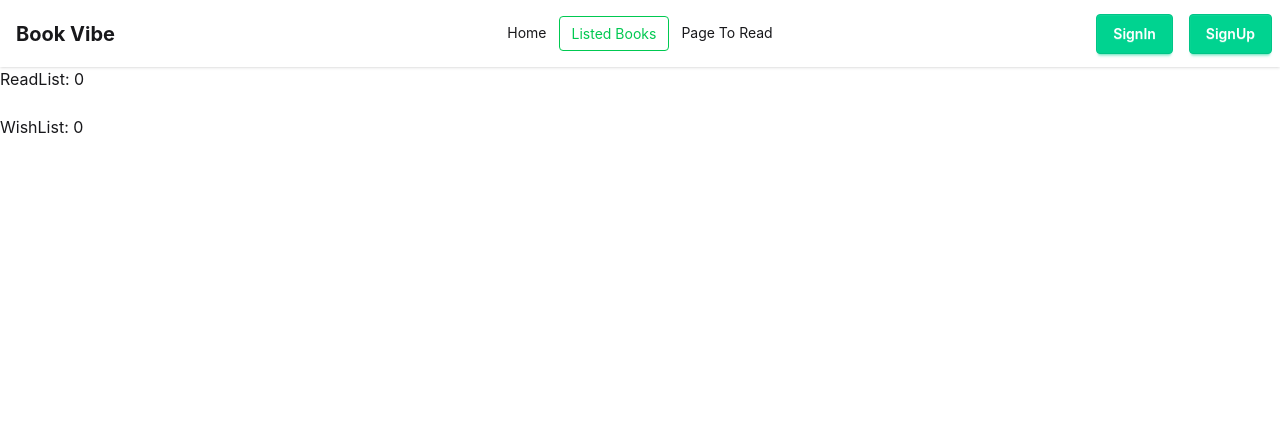
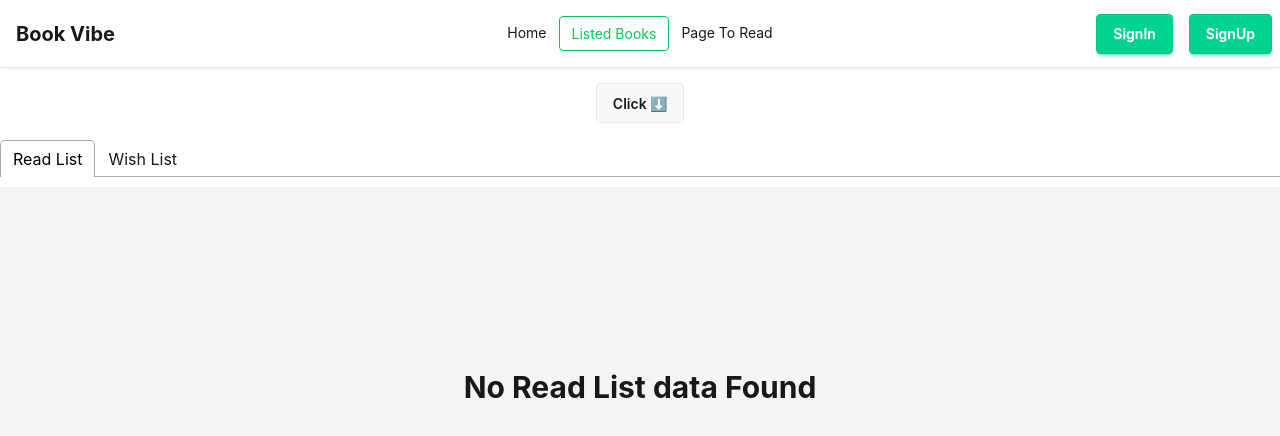
Before and after one commit to MriFardin-s/Ri-BookVibe, a React (Vite) app: page /books in a window 1280 px wide. Shown: the top 436 px of the page. Built offline with nearby package versions, Linux system fonts and the light colour scheme; a web font is replaced by a local one.

Commit message:
done sort

```diff
--- a/src/Book/Books.jsx
+++ b/src/Book/Books.jsx
@@ -1,14 +1,38 @@
-import React, { useContext } from 'react';
+import React, {  useState } from 'react';
 import { BookContext } from '../context/BookProvider';
+import { Tab, Tabs, TabList, TabPanel } from 'react-tabs';
+import 'react-tabs/style/react-tabs.css';
+import ListedReadList from '../Component/ListedBooks/ListedReadList';
+import ListedWishList from '../Component/ListedBooks/ListedWishList';
 
 const Books = () => {
-     const {storedBooks,wishList} = useContext(BookContext)
+    const [sortingType, setSortingType] = useState("");
+
     return (
-        <div className='container mx-auto'>
-           ReadList: {storedBooks.length}
-           <br />
-           <br />
-           WishList: {wishList.length}
+        <div className='container mx-auto my-3 '>
+
+            <div className='flex justify-center my-3' >
+                <div className="dropdown dropdown-start">
+                <div tabIndex={0} role="button" className="btn m-1">Click ⬇️ {sortingType} </div>
+                <ul tabIndex="-1" className="dropdown-content menu bg-base-100 rounded-box z-1 w-52 p-2 shadow-sm">
+                    <li onClick={()=> setSortingType('Pages')} ><a>Pages</a></li>
+                    <li onClick={()=> setSortingType('Rating')} ><a>Rating</a></li>
+                </ul>
+            </div>
+            </div>
+            <Tabs>
+                <TabList>
+                    <Tab>Read List</Tab>
+                    <Tab>Wish List</Tab>
+                </TabList>
+
+                <TabPanel>
+                    <ListedReadList sortingType={sortingType} />
+                </TabPanel>
+                <TabPanel>
+                    <ListedWishList sortingType={sortingType} />
+                </TabPanel>
+            </Tabs>
         </div>
     );
 };
--- /dev/null
+++ b/src/Component/ListedBooks/ListedReadList.jsx
@@ -0,0 +1,40 @@
+import React, { useContext, useEffect, useState } from 'react';
+import { BookContext } from '../../context/BookProvider';
+import BookCard from '../ui/bookCard';
+
+const ListedReadList = ({sortingType}) => {
+
+     const { storedBooks } = useContext(BookContext)
+    const [filteredReadList, setFilteredReadList] = useState(storedBooks)
+     useEffect(()=>{
+        if(sortingType){
+            if(sortingType === 'pages'){
+                const sortedData = [...storedBooks].sort((a,b)=> a.totalPages - b.totalPages,)
+                setFilteredReadList(sortedData)
+            }else if (sortingType === 'rating'){
+                 const sortedData = [...storedBooks].sort((a,b)=> a.rating - b.rating,)
+                setFilteredReadList(sortedData)
+
+            }
+        }
+     },[sortingType, storedBooks]
+    )
+
+     if(filteredReadList.length === 0 ){
+        return <div className='h-[50vh] bg-gray-100 flex items-center justify-center' >
+            <h2 className='font-bold text-3xl ' >No Read List data Found</h2>
+        </div>
+      }
+
+    return (
+       <div>
+         <div className='grid grid-cols-1 gap-4 md:grid-cols-3'>
+            {
+                storedBooks.map((book,ind) => <BookCard key={ind} book ={book} />)
+            }
+        </div>
+       </div>
+    );
+};
+
+export default ListedReadList;
--- /dev/null
+++ b/src/Component/ListedBooks/ListedWishList.jsx
@@ -0,0 +1,39 @@
+import React, { useContext, useEffect, useState } from 'react';
+import { BookContext } from '../../context/BookProvider';
+import BookCard from '../ui/bookCard';
+
+const ListedWishList = ({sortingType}) => {
+      const { wishList} = useContext(BookContext)
+
+        const [filteredWishList, setFilteredWishList] = useState(wishList)
+           useEffect(()=>{
+              if(wishList){
+                  if(sortingType === 'pages'){
+                      const sortedData = [...wishList].sort((a,b)=> a.totalPages - b.totalPages,)
+                      setFilteredWishList(sortedData)
+                  }else if (sortingType === 'rating'){
+                       const sortedData = [...wishList].sort((a,b)=> a.rating - b.rating,)
+                      setFilteredWishList(sortedData)
+
+                  }
+              }
+           },[sortingType, wishList]
+          )
+
+      if(filteredWishList.length === 0 ){
+        return <div className='h-[50vh] bg-gray-100 flex items-center justify-center' >
+            <h2 className='font-bold text-3xl ' >No Wish List data Found</h2>
+        </div>
+      }
+    return (
+       <div>
+         <div className='grid grid-cols-1 gap-4 md:grid-cols-3'>
+            {
+                wishList.map((book,ind) => <BookCard key={ind} book ={book} />)
+            }
+        </div>
+       </div>
+    );
+};
+
+export default ListedWishList;
--- a/src/Pages/BookDetails/BookDetails.jsx
+++ b/src/Pages/BookDetails/BookDetails.jsx
@@ -1,4 +1,4 @@
-import React, { use, useContext, useState } from 'react';
+import React, { use, useContext } from 'react';
 import { useParams } from 'react-router';
 import { BookContext } from '../../context/BookProvider';
 
@@ -14,7 +14,7 @@ const BookDetails = () => {
 
   const expectedBook = books.find(book => book.bookId == bookParamsId)
 
-  const { bookId, bookName, author, image, review, totalPages, rating, category, tags, publisher, yearOfPublishing } = expectedBook;
+  const { bookName, author, image, review, totalPages, category, tags, publisher, yearOfPublishing } = expectedBook;
 
 
 
```
